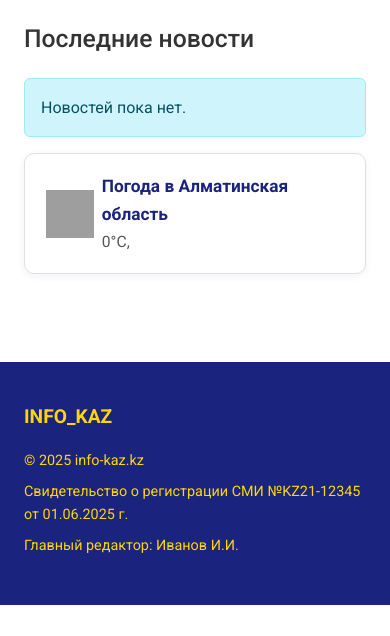
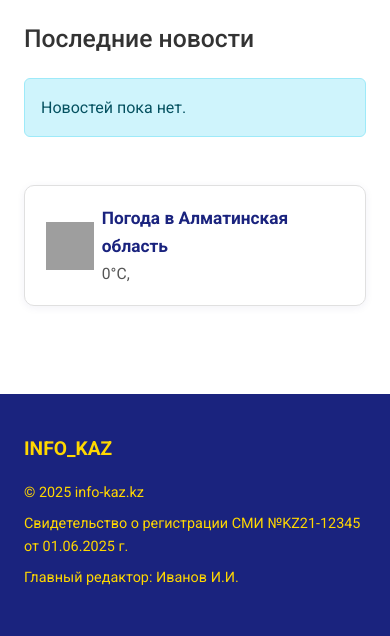
Before and after one commit to timasesh/info-kaz-final, a Django app: page / in a window 390 px wide. Shown: the part 102-738 px from the top of the page. Run offline with Django 5.2, Linux system fonts and the light colour scheme; data comes from the database, SQL or seed files in the repository; data that the repository does not hold is empty; some libraries are stand-ins or nearby versions; grey boxes are pictures that could not be loaded.

Commit message:
Design 2

```diff
--- a/news/static/news/style.css
+++ b/news/static/news/style.css
@@ -749,3 +749,28 @@ footer .footer-title {
         margin-left: 0.5rem;
     }
 }
+
+.main-content-with-sidebar {
+    display: flex;
+    flex-wrap: nowrap;
+    gap: 2rem;
+}
+
+.main-content-with-sidebar .main-content {
+    flex: 1 1 70%;
+}
+
+.main-content-with-sidebar .sidebar-right {
+    flex: 0 0 300px;
+}
+
+@media (max-width: 991px) {
+    .main-content-with-sidebar {
+        flex-direction: column;
+    }
+
+    .main-content-with-sidebar .sidebar-right {
+        flex: 0 0 auto;
+        width: 100%;
+    }
+}
```
